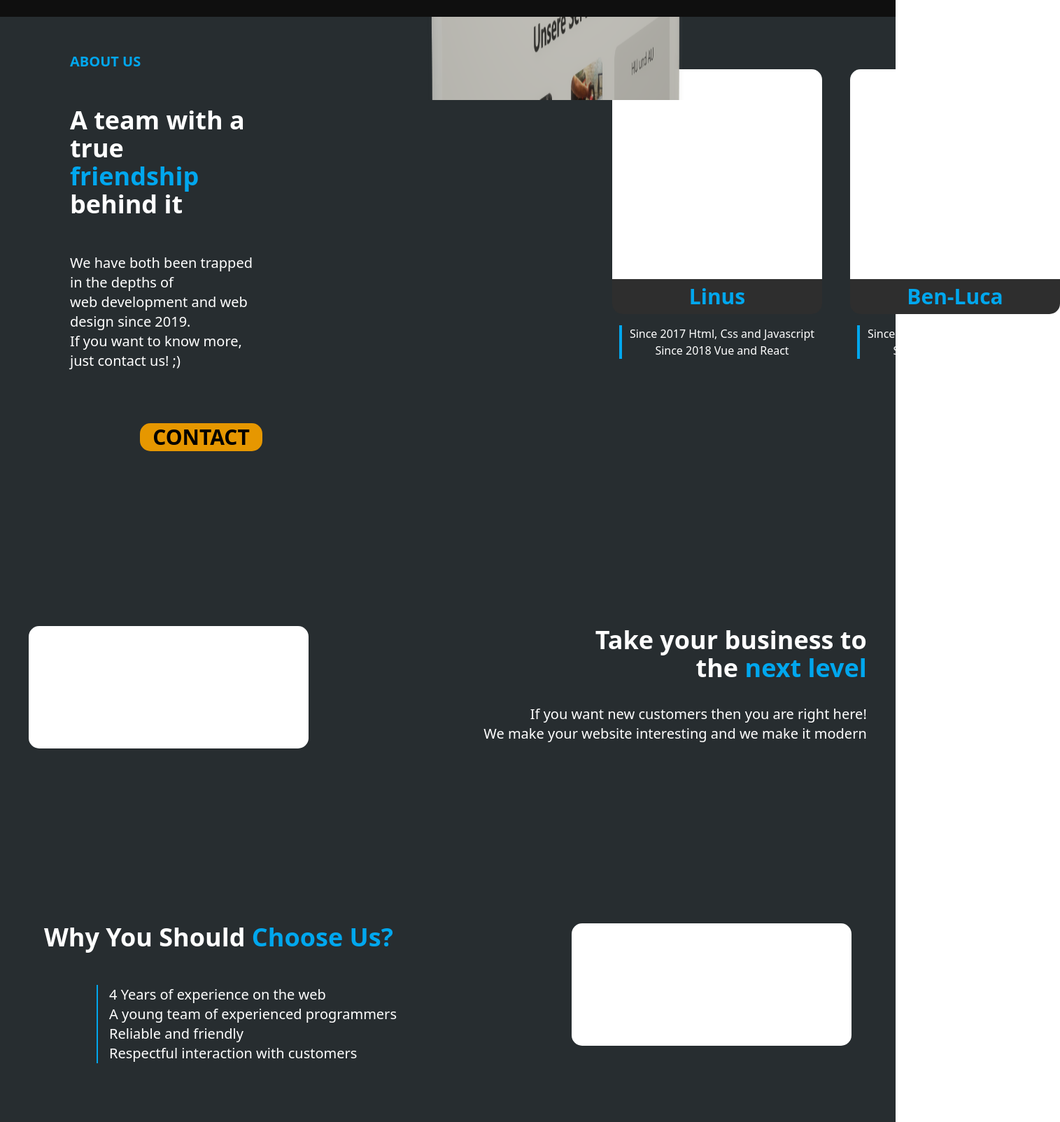
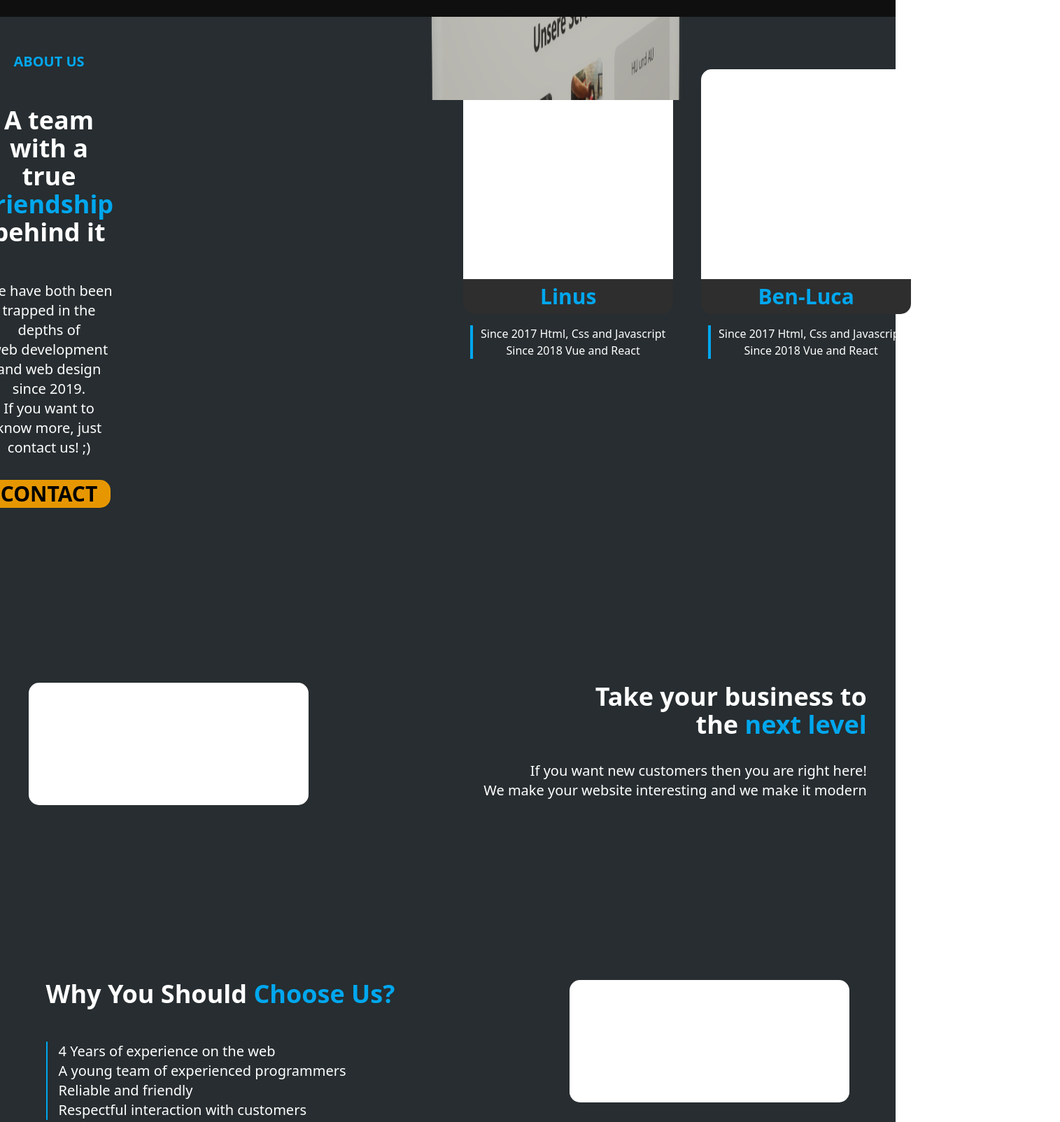
Before and after one commit to Ferbion-lT/V3, a Vue app: page / in a window 1280 px wide. Shown: the part 976-2580 px from the top of the page at 70% size, 1515 px wide, since content can reach past the window. Built offline with nearby package versions, Linux system fonts and the light colour scheme.

Commit message:
feat: made everything responsive

```diff
--- a/src/components/About.vue
+++ b/src/components/About.vue
@@ -1,24 +1,25 @@
 <template>
     <div class="bg-[#272d30] pb-[100px]">
-        <div class="flex flex-row gap-[500px]">
-            <div class="flex flex-col">
-                <div class="pt-[50px] pl-[100px]">
+        <div class="flex flex-col justify-center gap-[500px] sm:flex-row">
+            <div class="flex flex-col justify-center">
+                <div class="pt-[50px] text-center">
                     <span class="text-[#01a7ee] uppercase font-bold text-xl">about us</span>
                 </div>
-                <div class="pt-[50px] pl-[100px]">
+                <div class="pt-[50px] text-center">
                     <span class="text-white font-bold text-4xl">A team with a true<br><span class="text-[#01a7ee]">friendship </span>behind it</span>
                 </div>
-                <div class="pt-[50px] pl-[100px]">
+                <div class="pt-[50px] text-center">
                     <span class="text-white text-xl">We have both been trapped in the depths of<br>
                     web development and web design since 2019.<br>
                     If you want to know more, just contact us! ;)
                 </span>
             </div>
-            <div class="pt-[75px] pl-[200px]">
+            <div class="flex justify-center pt-8">
                 <div class="bg-[#e69700] rounded-[15px] text-center w-[175px] h-[40px] flex justify-center items-center uppercase text-black font-bold text-3xl">contact</div>
             </div>
         </div>
-            <div class="flex flex-row gap-10 pt-[75px]">
+            <div class="flex flex-col gap-10 pt-[75px] sm:flex-row">
+                <div class="flex justify-center">
                     <div class="w-[300px] rounded-[15px]">
                         <div class="bg-white h-[300px] rounded-t-[15px]"></div>
                             <div class="bg-[#2e2e2e] rounded-b-[15px] h-[50px] text-center flex items-center justify-center">
@@ -29,6 +30,8 @@
                             <span class="text-white text-left">Since 2018 Vue and React</span>
                         </div>
                     </div>
+                </div>
+                <div class="flex justify-center">
                     <div class="w-[300px] rounded-[15px]">
                         <div class="bg-white h-[300px] rounded-t-[15px]"></div>
                             <div class="bg-[#2e2e2e] rounded-b-[15px] h-[50px] text-center flex items-center justify-center">
@@ -41,26 +44,31 @@
                     </div>
                 </div>
             </div>
-        <div class="mt-[250px] flex flex-row justify-center gap-[250px]">
+        </div>
+        <div class="mt-[250px] flex flex-col-reverse justify-center gap-[250px] sm:flex-row">
+            <div class="flex justify-center">
                 <div class="bg-white h-[175px] w-[400px] rounded-[15px]"></div>
-            <div class="flex flex-col gap-8">
-                <span class="text-white font-bold text-4xl text-right">Take your business to<br>the <span class="text-[#01a7ee] font-bold">next level</span></span>
-                <span class="text-white text-xl text-right">If you want new customers then you are right here!<br>
+            </div>
+            <div class="flex flex-col gap-8 text-center">
+                <span class="text-white font-bold text-4xl text-center sm:text-right">Take your business to<br>the <span class="text-[#01a7ee] font-bold">next level</span></span>
+                <span class="text-white text-xl text-center sm:text-right">If you want new customers then you are right here!<br>
                 We make your website interesting and we make it modern
                 </span>
             </div>
         </div>
-        <div class="mt-[250px] flex flex-row justify-center gap-[250px]">
-            <div class="flex flex-col gap-12">
+        <div class="mt-[250px] flex flex-col justify-center gap-[250px] sm:flex-row">
+            <div class="flex flex-col gap-12 text-center">
                 <span class="text-white font-bold text-4xl">Why You Should <span class="text-[#01a7ee]">Choose Us?</span></span>
-                <div class="flex flex-col border-l-2 border-l-[#01a7ee] pl-4 ml-[75px]">
+                <div class="flex flex-col border-l-2 border-l-[#01a7ee] pl-4 text-center sm:text-left">
                     <span class="text-white text-xl">4 Years of experience on the web</span>
                     <span class="text-white text-xl">A young team of experienced programmers</span>
                     <span class="text-white text-xl">Reliable and friendly</span>
                     <span class="text-white text-xl">Respectful interaction with customers</span>
                 </div>
             </div>
+            <div class="flex justify-center">
                 <div class="bg-white h-[175px] w-[400px] rounded-[15px]"></div>
             </div>
         </div>
+    </div>
 </template>
```
Lines whose indentation alone changed are shown as unchanged.
